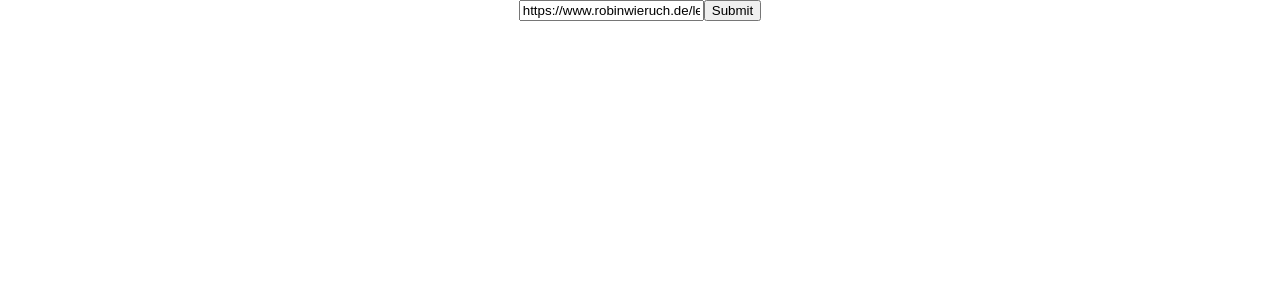
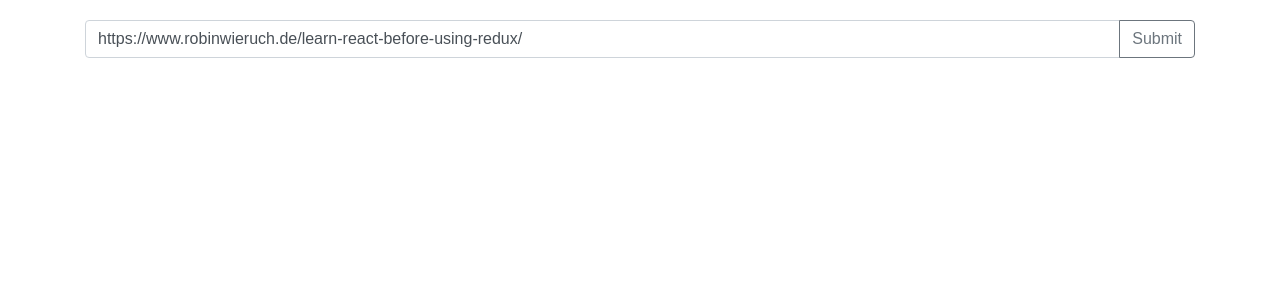
Before and after one commit to jmpark6846/react-socialcard, a React (Create React App) app: page / in a window 1280 px wide. Shown: the top 300 px of the page. Built offline with nearby package versions, Linux system fonts and the light colour scheme.

Commit message:
bootstrap 적용

```diff
--- a/public/index.html
+++ b/public/index.html
@@ -19,6 +19,8 @@
       work correctly both with client-side routing and a non-root public URL.
       Learn how to configure a non-root public URL by running `npm run build`.
     -->
+      <link rel="stylesheet" href="https://stackpath.bootstrapcdn.com/bootstrap/4.1.0/css/bootstrap.min.css" integrity="sha384-9gVQ4dYFwwWSjIDZnLEWnxCjeSWFphJiwGPXr1jddIhOegiu1FwO5qRGvFXOdJZ4" crossorigin="anonymous">
+
     <title>React App</title>
   </head>
   <body>
@@ -36,5 +38,8 @@
       To begin the development, run `npm start` or `yarn start`.
       To create a production bundle, use `npm run build` or `yarn build`.
     -->
+    <script src="https://code.jquery.com/jquery-3.3.1.slim.min.js" integrity="sha384-q8i/X+965DzO0rT7abK41JStQIAqVgRVzpbzo5smXKp4YfRvH+8abtTE1Pi6jizo" crossorigin="anonymous"></script>
+    <script src="https://cdnjs.cloudflare.com/ajax/libs/popper.js/1.14.0/umd/popper.min.js" integrity="sha384-cs/chFZiN24E4KMATLdqdvsezGxaGsi4hLGOzlXwp5UZB1LY//20VyM2taTB4QvJ" crossorigin="anonymous"></script>
+    <script src="https://stackpath.bootstrapcdn.com/bootstrap/4.1.0/js/bootstrap.min.js" integrity="sha384-uefMccjFJAIv6A+rW+L4AHf99KvxDjWSu1z9VI8SKNVmz4sk7buKt/6v9KI65qnm" crossorigin="anonymous"></script>
   </body>
 </html>
--- a/src/App.css
+++ b/src/App.css
@@ -1,10 +1,5 @@
 .App {
-  text-align: center;
-}
-
-.App-logo {
-  animation: App-logo-spin infinite 20s linear;
-  height: 80px;
+  margin-top: 20px;
 }
 
 .App-header {
--- a/src/App.js
+++ b/src/App.js
@@ -17,18 +17,24 @@
 const Url = ({value, onChange, onSubmit}) =>
   <div className="url">
     <form onSubmit={onSubmit}>
+      <div className="input-group">
         <input
           type="text"
           placeholder="URL을 입력하세요."
           value={value}
           onChange={onChange}
+          className="form-control"
           />
-      <button type="submit">Submit</button>
+        <div className="input-group-append">
+          <button className="btn btn-outline-secondary" type="submit">Submit</button>
+        </div>
+      </div>
     </form>
   </div>
 
 
 const SocialCard = ({metaTags}) =>
+  <div className="card-wrapper">
     <div className="card social-card" >
       <img className="card-img-top" src={metaTags.image.url} alt="Card image cap" />
       <div className="card-body">
@@ -36,7 +42,7 @@
         <p className="card-text">{metaTags.description} </p>
       </div>
     </div>
-
+  </div>
 
 
 class App extends Component {
@@ -65,20 +71,20 @@
   }
 
   fetchOpenGraphTag(url){
-    axios.get(url)
-      .then(response=> {
-        console.log(response['data']['openGraph']);
-        this.setState({metaTags:response['data']['openGraph']})
-      })
-      .catch(error=> { console.log(error) });
+    // axios.get(url)
+    //   .then(response=> {
+    //     console.log(response['data']['openGraph']);
+    //     this.setState({metaTags:response['data']['openGraph']})
+    //   })
+    //   .catch(error=> { console.log(error) });
 
-    // setTimeout(()=>{ this.setState({ metaTags: metaTagData }) }, 1000);
+    setTimeout(()=>{ this.setState({ metaTags: metaTagData }) }, 1000);
   }
 
   render() {
     const { url, metaTags } = this.state;
     return (
-      <div className="App">
+      <div className="App container">
         <Url
           value={url}
           onSubmit={this.onUrlSubmit}
--- a/src/index.css
+++ b/src/index.css
@@ -1,5 +1,15 @@
 body {
-  margin: 0;
-  padding: 0;
-  font-family: sans-serif;
+	margin: 0;
+	padding: 0;
+	font-family: sans-serif;
 }
+.card-wrapper{
+	margin-top: 10px;
+}
+.social-card{
+	width:492px;
+}
+
+.social-card img{
+	height:257px;
+}
```
Lines whose indentation alone changed are shown as unchanged.
